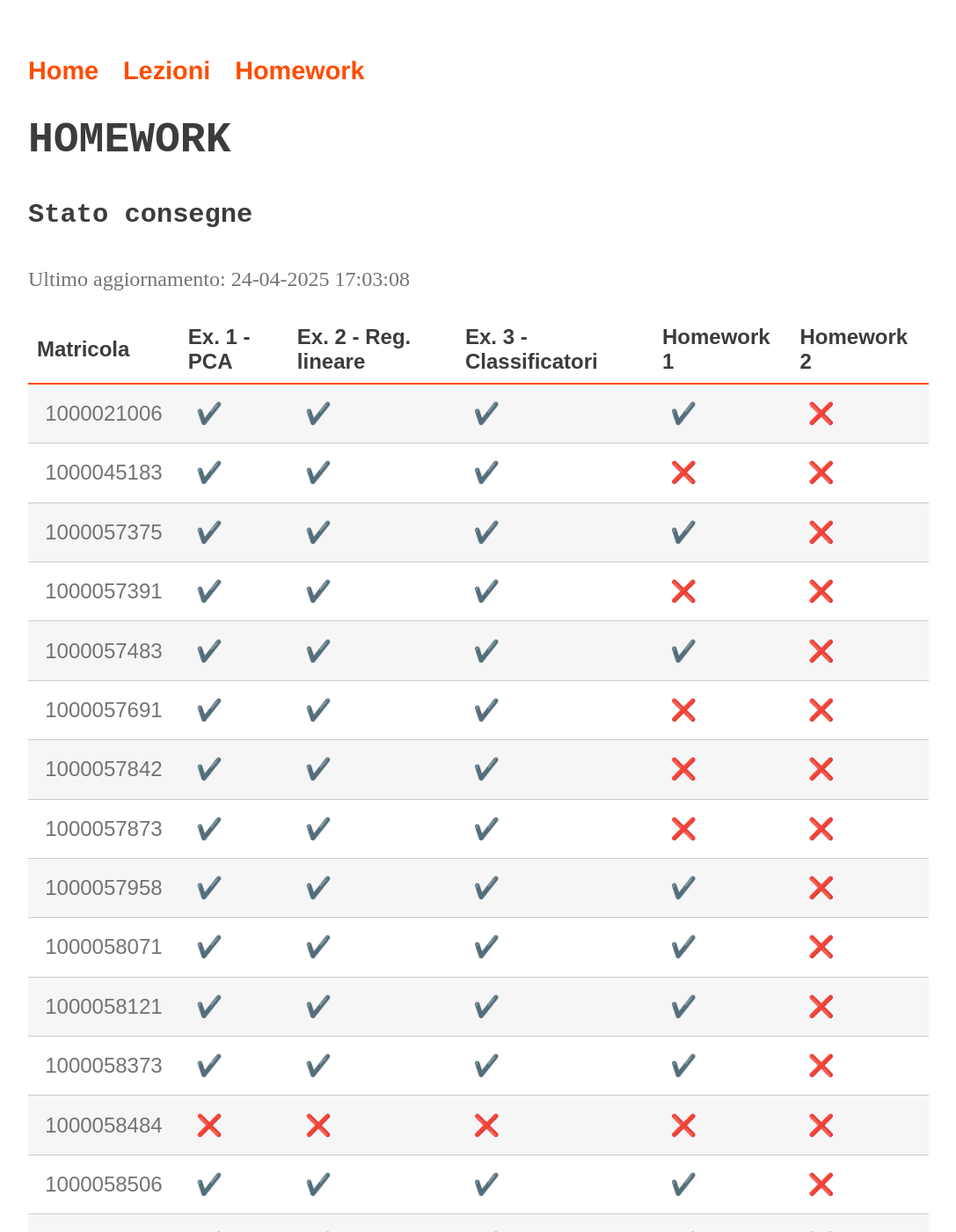
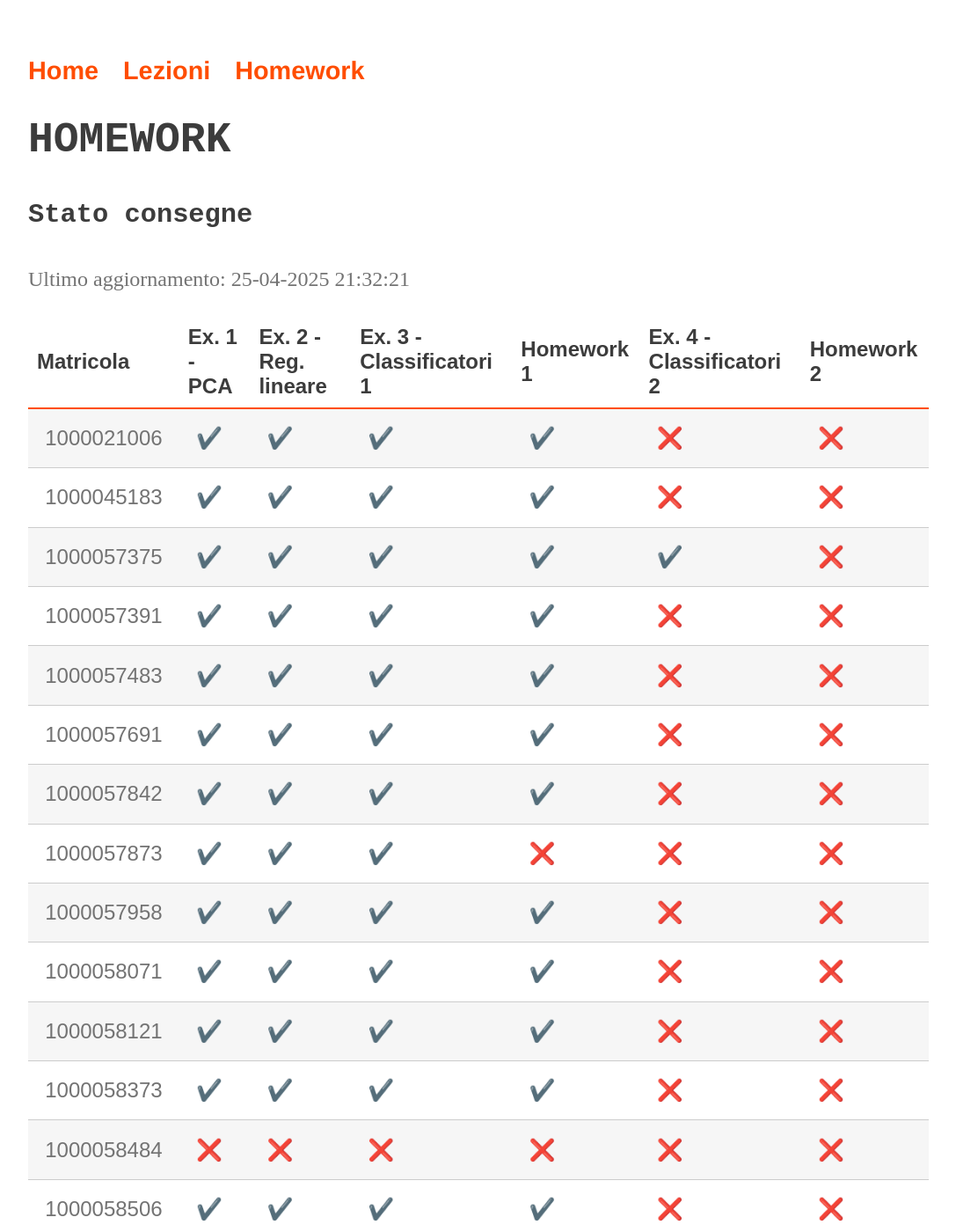
Before and after one commit to perceivelab/ml-mz-2025, a Jekyll site: the page built from status.md, in a window 1280 px wide and 1400 px high. Shown: the whole window at 88% size, without its empty margins (96-1183 px from the left). Built offline with Jekyll 4.4.1, drawn with Linux system fonts in a browser that asks for light colours; emoji names are drawn with the system emoji font; our own code applies the rules of GitHub Pages for plain Markdown files; some of the changed text lies outside the part shown.

Commit message:
Update status

```diff
--- a/status.md
+++ b/status.md
@@ -6,67 +6,67 @@ layout: page
 
 #### Stato consegne
 
-Ultimo aggiornamento: 24-04-2025 17:03:08
+Ultimo aggiornamento: 25-04-2025 21:32:21
 
-| Matricola | Ex. 1 - PCA|Ex. 2 - Reg. lineare|Ex. 3 - Classificatori|Homework 1|Homework 2 |
-| --- | ---|---|---|---|--- |
-| 1000021006 |:heavy_check_mark:|:heavy_check_mark:|:heavy_check_mark:|:heavy_check_mark:|:x:|
-| 1000045183 |:heavy_check_mark:|:heavy_check_mark:|:heavy_check_mark:|:x:|:x:|
-| 1000057375 |:heavy_check_mark:|:heavy_check_mark:|:heavy_check_mark:|:heavy_check_mark:|:x:|
-| 1000057391 |:heavy_check_mark:|:heavy_check_mark:|:heavy_check_mark:|:x:|:x:|
-| 1000057483 |:heavy_check_mark:|:heavy_check_mark:|:heavy_check_mark:|:heavy_check_mark:|:x:|
-| 1000057691 |:heavy_check_mark:|:heavy_check_mark:|:heavy_check_mark:|:x:|:x:|
-| 1000057842 |:heavy_check_mark:|:heavy_check_mark:|:heavy_check_mark:|:x:|:x:|
-| 1000057873 |:heavy_check_mark:|:heavy_check_mark:|:heavy_check_mark:|:x:|:x:|
-| 1000057958 |:heavy_check_mark:|:heavy_check_mark:|:heavy_check_mark:|:heavy_check_mark:|:x:|
-| 1000058071 |:heavy_check_mark:|:heavy_check_mark:|:heavy_check_mark:|:heavy_check_mark:|:x:|
-| 1000058121 |:heavy_check_mark:|:heavy_check_mark:|:heavy_check_mark:|:heavy_check_mark:|:x:|
-| 1000058373 |:heavy_check_mark:|:heavy_check_mark:|:heavy_check_mark:|:heavy_check_mark:|:x:|
-| 1000058484 |:x:|:x:|:x:|:x:|:x:|
-| 1000058506 |:heavy_check_mark:|:heavy_check_mark:|:heavy_check_mark:|:heavy_check_mark:|:x:|
-| 1000058536 |:heavy_check_mark:|:heavy_check_mark:|:heavy_check_mark:|:heavy_check_mark:|:x:|
-| 1000058943 |:heavy_check_mark:|:heavy_check_mark:|:heavy_check_mark:|:heavy_check_mark:|:x:|
-| 1000059088 |:heavy_check_mark:|:heavy_check_mark:|:heavy_check_mark:|:heavy_check_mark:|:x:|
-| 1000059364 |:heavy_check_mark:|:heavy_check_mark:|:heavy_check_mark:|:x:|:x:|
-| 1000059452 |:heavy_check_mark:|:heavy_check_mark:|:heavy_check_mark:|:heavy_check_mark:|:x:|
-| 1000059524 |:heavy_check_mark:|:heavy_check_mark:|:heavy_check_mark:|:x:|:x:|
-| 1000059678 |:heavy_check_mark:|:heavy_check_mark:|:heavy_check_mark:|:heavy_check_mark:|:x:|
-| 1000059751 |:heavy_check_mark:|:heavy_check_mark:|:heavy_check_mark:|:x:|:x:|
-| 1000059819 |:hourglass:|:heavy_check_mark:|:heavy_check_mark:|:heavy_check_mark:|:x:|
-| 1000059825 |:heavy_check_mark:|:heavy_check_mark:|:heavy_check_mark:|:x:|:x:|
-| 1000059840 |:heavy_check_mark:|:heavy_check_mark:|:heavy_check_mark:|:heavy_check_mark:|:x:|
-| 1000059861 |:heavy_check_mark:|:heavy_check_mark:|:heavy_check_mark:|:heavy_check_mark:|:x:|
-| 1000059938 |:heavy_check_mark:|:heavy_check_mark:|:heavy_check_mark:|:x:|:x:|
-| 1000059971 |:heavy_check_mark:|:x:|:x:|:x:|:x:|
-| 1000059986 |:heavy_check_mark:|:heavy_check_mark:|:heavy_check_mark:|:x:|:x:|
-| 1000059998 |:heavy_check_mark:|:x:|:heavy_check_mark:|:heavy_check_mark:|:x:|
-| 1000060171 |:heavy_check_mark:|:heavy_check_mark:|:x:|:x:|:x:|
-| 1000060277 |:heavy_check_mark:|:heavy_check_mark:|:heavy_check_mark:|:x:|:x:|
-| 1000060342 |:heavy_check_mark:|:heavy_check_mark:|:heavy_check_mark:|:heavy_check_mark:|:x:|
-| 1000060362 |:heavy_check_mark:|:heavy_check_mark:|:heavy_check_mark:|:x:|:x:|
-| 1000060372 |:heavy_check_mark:|:heavy_check_mark:|:x:|:x:|:x:|
-| 1000060418 |:heavy_check_mark:|:heavy_check_mark:|:heavy_check_mark:|:x:|:x:|
-| 1000060614 |:heavy_check_mark:|:heavy_check_mark:|:heavy_check_mark:|:x:|:x:|
-| 1000060679 |:heavy_check_mark:|:heavy_check_mark:|:heavy_check_mark:|:heavy_check_mark:|:x:|
-| 1000061221 |:heavy_check_mark:|:heavy_check_mark:|:heavy_check_mark:|:x:|:x:|
-| 1000061305 |:heavy_check_mark:|:heavy_check_mark:|:heavy_check_mark:|:x:|:x:|
-| 1000061894 |:heavy_check_mark:|:heavy_check_mark:|:heavy_check_mark:|:heavy_check_mark:|:x:|
-| 1000062133 |:heavy_check_mark:|:heavy_check_mark:|:heavy_check_mark:|:heavy_check_mark:|:x:|
-| 1000062280 |:heavy_check_mark:|:heavy_check_mark:|:hourglass:|:heavy_check_mark:|:x:|
-| 1000062483 |:x:|:x:|:x:|:x:|:x:|
-| 1000062623 |:heavy_check_mark:|:heavy_check_mark:|:heavy_check_mark:|:x:|:x:|
-| 1000062780 |:heavy_check_mark:|:heavy_check_mark:|:heavy_check_mark:|:heavy_check_mark:|:x:|
-| 1000062788 |:heavy_check_mark:|:heavy_check_mark:|:heavy_check_mark:|:heavy_check_mark:|:x:|
-| 1000062796 |:heavy_check_mark:|:heavy_check_mark:|:heavy_check_mark:|:x:|:x:|
-| 1000062891 |:heavy_check_mark:|:heavy_check_mark:|:hourglass:|:x:|:x:|
-| 1000063376 |:heavy_check_mark:|:heavy_check_mark:|:hourglass:|:heavy_check_mark:|:x:|
-| 1000063414 |:heavy_check_mark:|:heavy_check_mark:|:heavy_check_mark:|:x:|:x:|
-| 1000063557 |:heavy_check_mark:|:heavy_check_mark:|:hourglass:|:x:|:x:|
-| 1000064112 |:heavy_check_mark:|:heavy_check_mark:|:heavy_check_mark:|:x:|:x:|
-| 1000064219 |:heavy_check_mark:|:heavy_check_mark:|:heavy_check_mark:|:heavy_check_mark:|:x:|
-| 1000064648 |:heavy_check_mark:|:heavy_check_mark:|:heavy_check_mark:|:x:|:x:|
-| 1000064902 |:heavy_check_mark:|:heavy_check_mark:|:heavy_check_mark:|:x:|:x:|
-| 1000064946 |:heavy_check_mark:|:heavy_check_mark:|:heavy_check_mark:|:heavy_check_mark:|:x:|
-| 1000065661 |:x:|:x:|:x:|:x:|:x:|
-| 1000083946 |:heavy_check_mark:|:heavy_check_mark:|:heavy_check_mark:|:x:|:x:|
-| 1000085167 |:heavy_check_mark:|:heavy_check_mark:|:heavy_check_mark:|:heavy_check_mark:|:x:|
+| Matricola | Ex. 1 - PCA|Ex. 2 - Reg. lineare|Ex. 3 - Classificatori 1|Homework 1|Ex. 4 - Classificatori 2|Homework 2 |
+| --- | ---|---|---|---|---|--- |
+| 1000021006 |:heavy_check_mark:|:heavy_check_mark:|:heavy_check_mark:|:heavy_check_mark:|:x:|:x:|
+| 1000045183 |:heavy_check_mark:|:heavy_check_mark:|:heavy_check_mark:|:heavy_check_mark:|:x:|:x:|
+| 1000057375 |:heavy_check_mark:|:heavy_check_mark:|:heavy_check_mark:|:heavy_check_mark:|:heavy_check_mark:|:x:|
+| 1000057391 |:heavy_check_mark:|:heavy_check_mark:|:heavy_check_mark:|:heavy_check_mark:|:x:|:x:|
+| 1000057483 |:heavy_check_mark:|:heavy_check_mark:|:heavy_check_mark:|:heavy_check_mark:|:x:|:x:|
+| 1000057691 |:heavy_check_mark:|:heavy_check_mark:|:heavy_check_mark:|:heavy_check_mark:|:x:|:x:|
+| 1000057842 |:heavy_check_mark:|:heavy_check_mark:|:heavy_check_mark:|:heavy_check_mark:|:x:|:x:|
+| 1000057873 |:heavy_check_mark:|:heavy_check_mark:|:heavy_check_mark:|:x:|:x:|:x:|
+| 1000057958 |:heavy_check_mark:|:heavy_check_mark:|:heavy_check_mark:|:heavy_check_mark:|:x:|:x:|
+| 1000058071 |:heavy_check_mark:|:heavy_check_mark:|:heavy_check_mark:|:heavy_check_mark:|:x:|:x:|
+| 1000058121 |:heavy_check_mark:|:heavy_check_mark:|:heavy_check_mark:|:heavy_check_mark:|:x:|:x:|
+| 1000058373 |:heavy_check_mark:|:heavy_check_mark:|:heavy_check_mark:|:heavy_check_mark:|:x:|:x:|
+| 1000058484 |:x:|:x:|:x:|:x:|:x:|:x:|
+| 1000058506 |:heavy_check_mark:|:heavy_check_mark:|:heavy_check_mark:|:heavy_check_mark:|:x:|:x:|
+| 1000058536 |:heavy_check_mark:|:heavy_check_mark:|:heavy_check_mark:|:heavy_check_mark:|:x:|:x:|
+| 1000058943 |:heavy_check_mark:|:heavy_check_mark:|:heavy_check_mark:|:heavy_check_mark:|:heavy_check_mark:|:x:|
+| 1000059088 |:heavy_check_mark:|:heavy_check_mark:|:heavy_check_mark:|:heavy_check_mark:|:x:|:x:|
+| 1000059364 |:heavy_check_mark:|:heavy_check_mark:|:heavy_check_mark:|:heavy_check_mark:|:x:|:x:|
+| 1000059452 |:heavy_check_mark:|:heavy_check_mark:|:heavy_check_mark:|:heavy_check_mark:|:heavy_check_mark:|:x:|
+| 1000059524 |:heavy_check_mark:|:heavy_check_mark:|:heavy_check_mark:|:heavy_check_mark:|:x:|:x:|
+| 1000059678 |:heavy_check_mark:|:heavy_check_mark:|:heavy_check_mark:|:heavy_check_mark:|:heavy_check_mark:|:x:|
+| 1000059751 |:heavy_check_mark:|:heavy_check_mark:|:heavy_check_mark:|:x:|:x:|:x:|
+| 1000059819 |:hourglass:|:heavy_check_mark:|:heavy_check_mark:|:heavy_check_mark:|:x:|:x:|
+| 1000059825 |:heavy_check_mark:|:heavy_check_mark:|:heavy_check_mark:|:heavy_check_mark:|:x:|:x:|
+| 1000059840 |:heavy_check_mark:|:heavy_check_mark:|:heavy_check_mark:|:heavy_check_mark:|:x:|:x:|
+| 1000059861 |:heavy_check_mark:|:heavy_check_mark:|:heavy_check_mark:|:heavy_check_mark:|:x:|:x:|
+| 1000059938 |:heavy_check_mark:|:heavy_check_mark:|:heavy_check_mark:|:x:|:x:|:x:|
+| 1000059971 |:heavy_check_mark:|:x:|:x:|:x:|:x:|:x:|
+| 1000059986 |:heavy_check_mark:|:heavy_check_mark:|:heavy_check_mark:|:heavy_check_mark:|:x:|:x:|
+| 1000059998 |:heavy_check_mark:|:x:|:heavy_check_mark:|:heavy_check_mark:|:x:|:x:|
+| 1000060171 |:heavy_check_mark:|:heavy_check_mark:|:x:|:x:|:x:|:x:|
+| 1000060277 |:heavy_check_mark:|:heavy_check_mark:|:heavy_check_mark:|:heavy_check_mark:|:heavy_check_mark:|:x:|
+| 1000060342 |:heavy_check_mark:|:heavy_check_mark:|:heavy_check_mark:|:heavy_check_mark:|:x:|:x:|
+| 1000060362 |:heavy_check_mark:|:heavy_check_mark:|:heavy_check_mark:|:heavy_check_mark:|:x:|:x:|
+| 1000060372 |:heavy_check_mark:|:heavy_check_mark:|:x:|:x:|:x:|:x:|
+| 1000060418 |:heavy_check_mark:|:heavy_check_mark:|:heavy_check_mark:|:heavy_check_mark:|:x:|:x:|
+| 1000060614 |:heavy_check_mark:|:heavy_check_mark:|:heavy_check_mark:|:x:|:x:|:x:|
+| 1000060679 |:heavy_check_mark:|:heavy_check_mark:|:heavy_check_mark:|:heavy_check_mark:|:x:|:x:|
+| 1000061221 |:heavy_check_mark:|:heavy_check_mark:|:heavy_check_mark:|:heavy_check_mark:|:x:|:x:|
+| 1000061305 |:heavy_check_mark:|:heavy_check_mark:|:heavy_check_mark:|:heavy_check_mark:|:x:|:x:|
+| 1000061894 |:heavy_check_mark:|:heavy_check_mark:|:heavy_check_mark:|:heavy_check_mark:|:x:|:x:|
+| 1000062133 |:heavy_check_mark:|:heavy_check_mark:|:heavy_check_mark:|:heavy_check_mark:|:x:|:x:|
+| 1000062280 |:heavy_check_mark:|:heavy_check_mark:|:hourglass:|:heavy_check_mark:|:x:|:x:|
+| 1000062483 |:x:|:x:|:x:|:x:|:x:|:x:|
+| 1000062623 |:heavy_check_mark:|:heavy_check_mark:|:heavy_check_mark:|:heavy_check_mark:|:x:|:x:|
+| 1000062780 |:heavy_check_mark:|:heavy_check_mark:|:heavy_check_mark:|:heavy_check_mark:|:x:|:x:|
+| 1000062788 |:heavy_check_mark:|:heavy_check_mark:|:heavy_check_mark:|:heavy_check_mark:|:x:|:x:|
+| 1000062796 |:heavy_check_mark:|:heavy_check_mark:|:heavy_check_mark:|:heavy_check_mark:|:x:|:x:|
+| 1000062891 |:heavy_check_mark:|:heavy_check_mark:|:hourglass:|:heavy_check_mark:|:x:|:x:|
+| 1000063376 |:heavy_check_mark:|:heavy_check_mark:|:hourglass:|:heavy_check_mark:|:x:|:x:|
+| 1000063414 |:heavy_check_mark:|:heavy_check_mark:|:heavy_check_mark:|:heavy_check_mark:|:x:|:x:|
+| 1000063557 |:heavy_check_mark:|:heavy_check_mark:|:hourglass:|:heavy_check_mark:|:x:|:x:|
+| 1000064112 |:heavy_check_mark:|:heavy_check_mark:|:heavy_check_mark:|:heavy_check_mark:|:x:|:x:|
+| 1000064219 |:heavy_check_mark:|:heavy_check_mark:|:heavy_check_mark:|:heavy_check_mark:|:x:|:x:|
+| 1000064648 |:heavy_check_mark:|:heavy_check_mark:|:heavy_check_mark:|:x:|:x:|:x:|
+| 1000064902 |:heavy_check_mark:|:heavy_check_mark:|:heavy_check_mark:|:heavy_check_mark:|:x:|:x:|
+| 1000064946 |:heavy_check_mark:|:heavy_check_mark:|:heavy_check_mark:|:heavy_check_mark:|:heavy_check_mark:|:x:|
+| 1000065661 |:x:|:x:|:x:|:x:|:x:|:x:|
+| 1000083946 |:heavy_check_mark:|:heavy_check_mark:|:heavy_check_mark:|:heavy_check_mark:|:x:|:x:|
+| 1000085167 |:heavy_check_mark:|:heavy_check_mark:|:heavy_check_mark:|:heavy_check_mark:|:x:|:x:|
```
